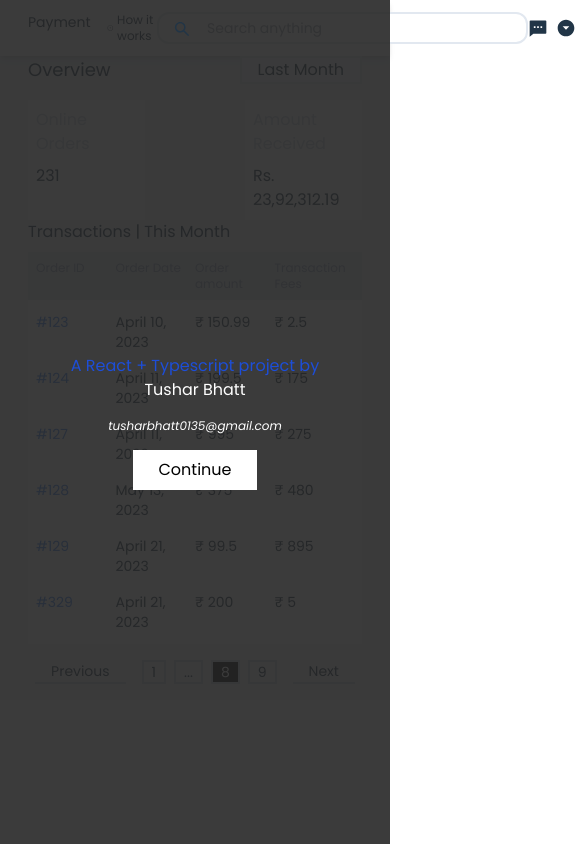
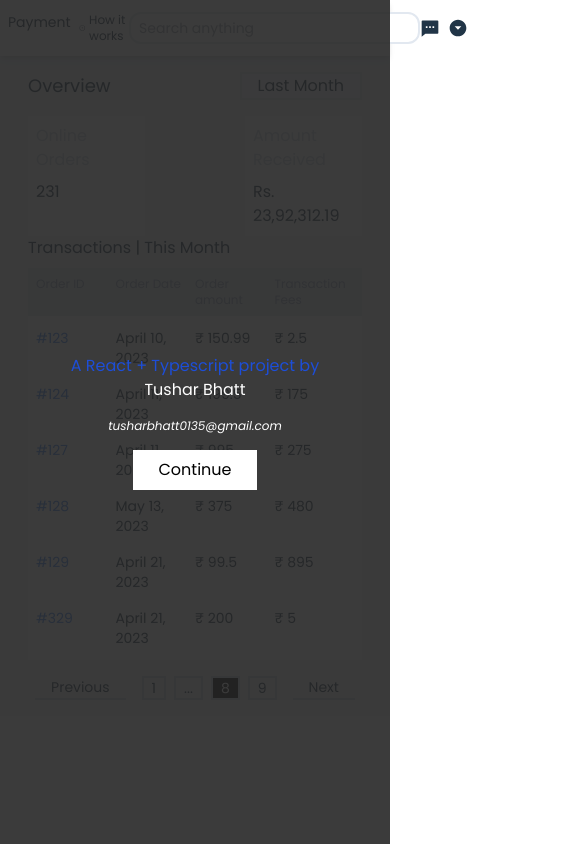
Before and after one commit to TusharBhatt1/dukaan, a React (Vite) app: page / in a window 390 px wide. Shown: the whole page, 584 px wide, since content can reach past the window. Built offline with nearby package versions, Linux system fonts and the light colour scheme.

Commit message:
reponsive

```diff
--- a/src/Components/right/Navbar.tsx
+++ b/src/Components/right/Navbar.tsx
@@ -5,8 +5,8 @@ import { MdArrowDropDownCircle } from "react-icons/md";
 
 export default function Navbar() {
   return (
-    <div className="flex bg-white justify-between w-full items-center p-3 w-full px-7 text-sm shadow-md">
-      <div className="flex gap-4">
+    <div className="flex bg-white justify-between w-full items-center p-3 w-full  px-2 sm:px-7 text-sm shadow-md">
+      <div className="flex gap-2 sm:gap-4">
         <p>Payment</p>
         <div className="flex gap-1 justify-center items-center text-xs">
           <CiCircleQuestion />
@@ -14,13 +14,13 @@ export default function Navbar() {
         </div>
       </div>
       <div className="flex">
-        <span className="absolute mt-2 ml-4">
+        <span className="absolute mt-2 ml-4 hidden sm:block">
           <AiOutlineSearch size={18} />
         </span>
 
         <input
           placeholder="Search anything"
-          className=" p-1 px-12 border-slate-200 rounded-xl border-2 "
+          className=" p-1 px-2 sm:px-12 border-slate-200 rounded-xl border-2 "
         />
       </div>
       <div className="flex gap-2">
--- a/src/Components/right/Overview.tsx
+++ b/src/Components/right/Overview.tsx
@@ -3,7 +3,7 @@ import Box from "../Box";
 
 export default function Overview() {
   return (
-    <div className='flex flex-col gap-4 px-7'>
+    <div className='flex flex-col gap-4 px-7 mt-4 sm:mt-0'>
         <div className='flex justify-between'>
          <p className='text-lg font-bold'>Overview</p>
          <button className='border-2 border-slate-200 bg-slate-50 px-4'>Last Month</button>
```
